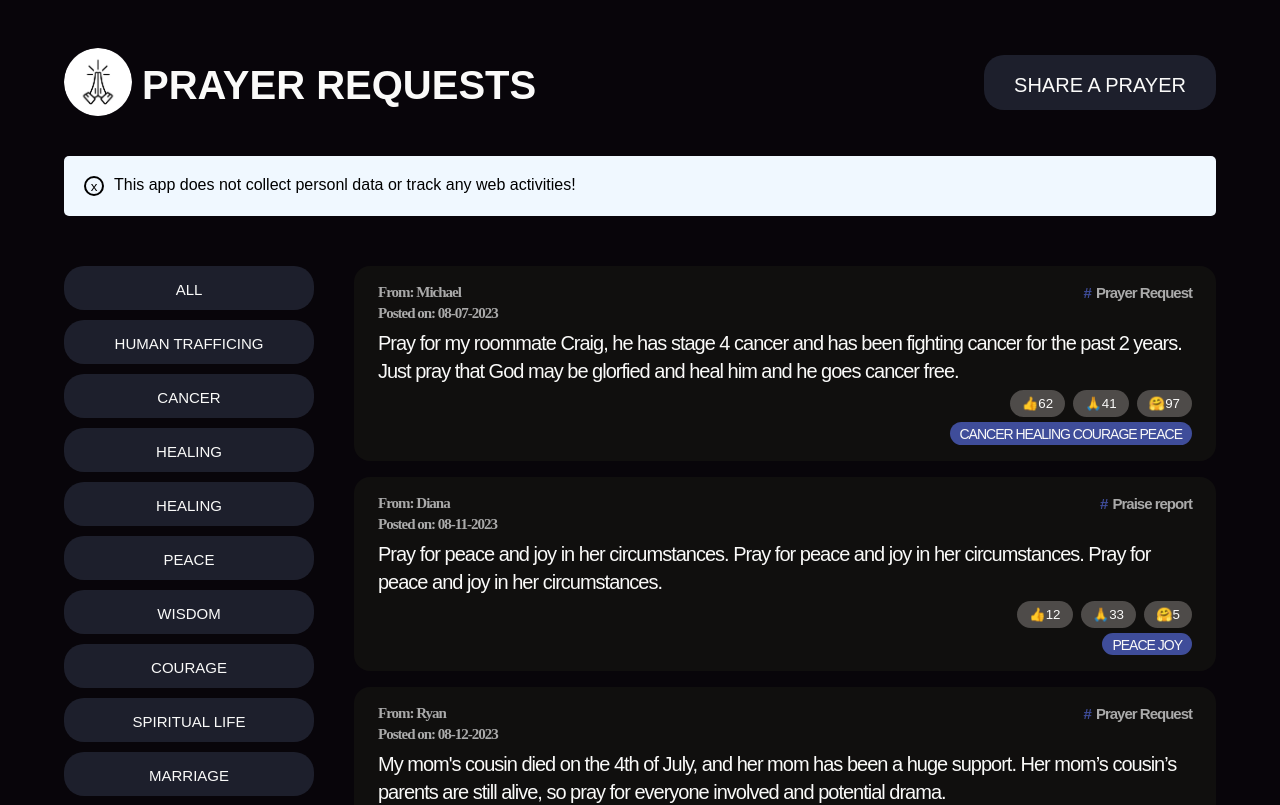
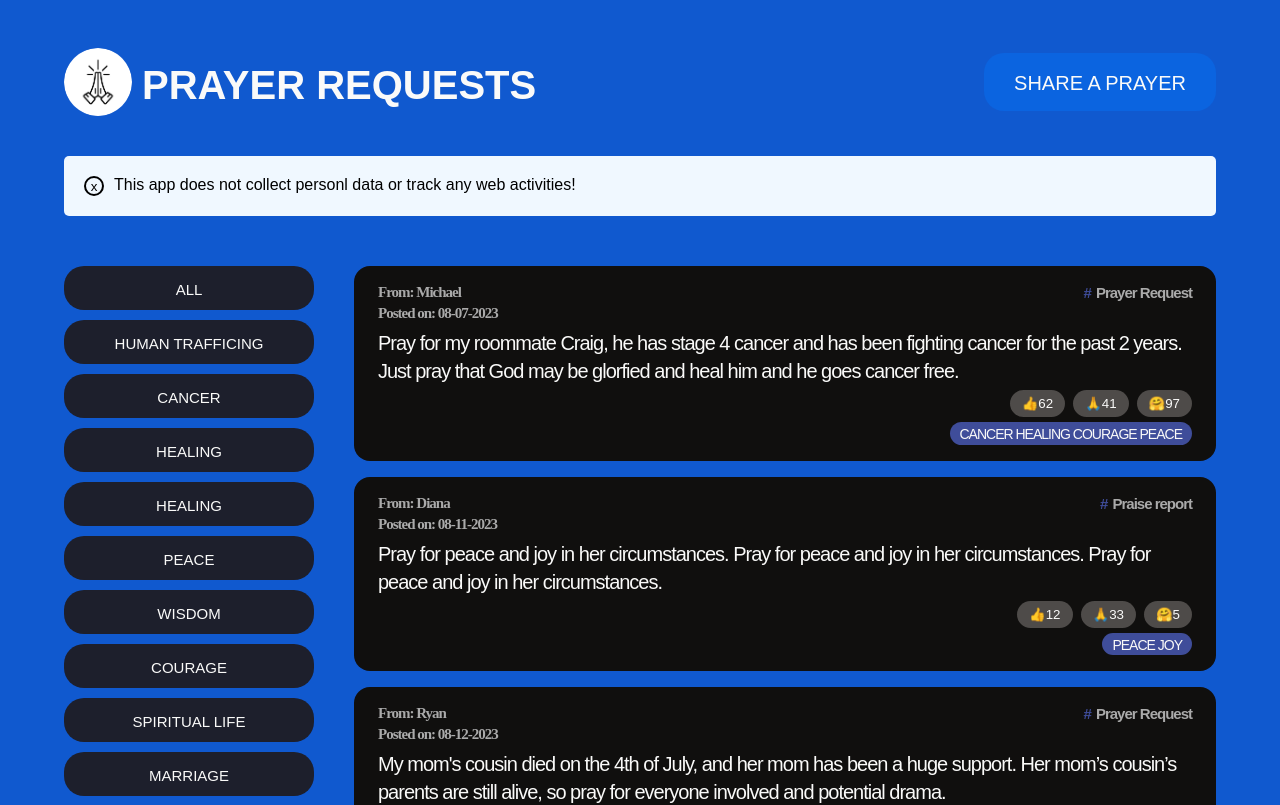
Before and after one commit to michaelyaacoub/prayer-app, a React (Create React App) app: page / in a window 1280 px wide. Shown: the top 805 px of the page. Built offline with nearby package versions, Linux system fonts and the light colour scheme; a web font is replaced by a local one.

Commit message:
rendered btn list

```diff
--- a/src/App.js
+++ b/src/App.js
@@ -48,7 +48,7 @@ function App() {
           <img src="logo.png" alt="this is share a prayer app logo!" />
           <h1>Prayer Requests</h1>
         </div>
-        <button className="btn btn-large activate-btn">Share A Prayer</button>
+        <button className="btn btn-large activate-btn" >Share A Prayer</button>
       </header>
 
       < NewPrayerRequestForm />
@@ -97,11 +97,13 @@ function PrayerList() {
       <ul className="request-list">
         {lists.map((list) => (<PrayerBox key={list.id} list={list} />))}
       </ul>
+      <p>There are {dataRequests.length} Prayer requests</p>
     </section>
   )
 }
 
-function PrayerBox({ list }) {
+function PrayerBox({ list, test }) {
+  console.log(test);
   return (
     <li className="list-requests">
       <div className="box">
--- a/src/style.css
+++ b/src/style.css
@@ -7,15 +7,15 @@
 }
 
 body {
-    /* #1c1a1a */
-    background-color: #08050a;
+    /* #1c1a1a - #08050a */
+    background-color: #1059cf;
     color: #fafaf9;
     font-family: "Sono", sans-serif;
     padding: 48px 64px;
 }
 
 /* MAIN LAYOUT */
-.container {
+#root {
     /* max width will allow the layout to properly spaced. */
     max-width: 1500px;
     /* When margin is set this way it allows the layout
@@ -148,7 +148,8 @@ h2 {
 
 .btn-large {
     font-size: 20px;
-    padding: 20px 30px 15px;
+    padding: 20px 30px 18px;
+    background-color: #0b64e0;
 }
 
 .categories-btns {
@@ -158,7 +159,7 @@ h2 {
 }
 
 button:hover {
-    background-color: #3f4d9a;
+    background-color: #012f6c;
     transition: 0.5s;
 }
 
```
